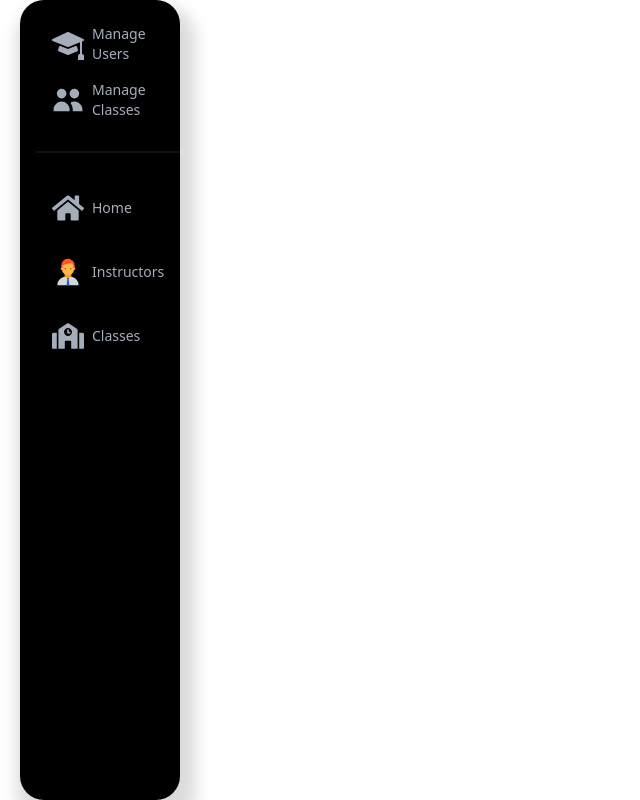
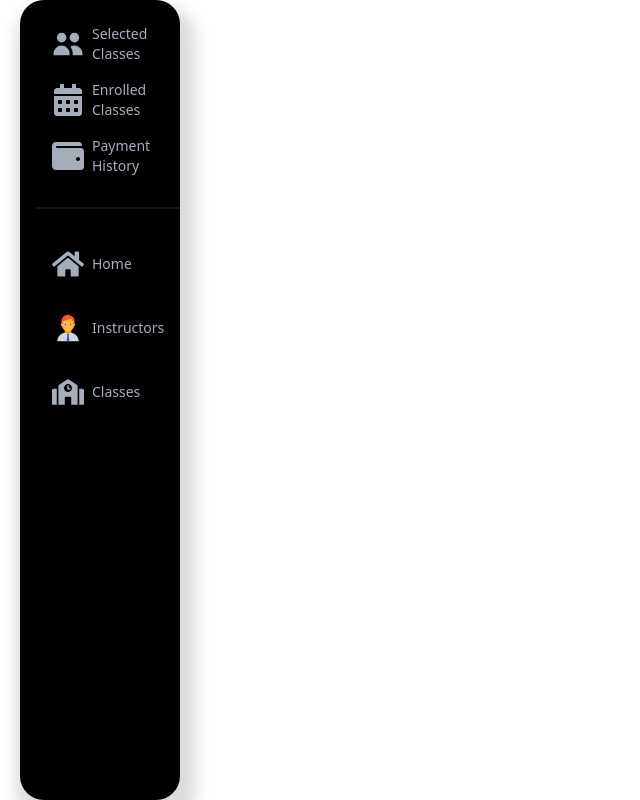
Before and after one commit to mrnayem2026/Ninja-King-Fu-Client, a React (Vite) app: page /dashboard in a window 1280 px wide. Shown: the whole page, without its empty margins (0-640 px from the left). Built offline with nearby package versions, Linux system fonts and the light colour scheme; no server answers; a web font is replaced by a local one.

Commit message:
3 page created

```diff
--- a/src/components/shared/Navbar/Navbar.jsx
+++ b/src/components/shared/Navbar/Navbar.jsx
@@ -15,8 +15,8 @@ const Navbar = () => {
     const [isMenuOpen, setIsMenuOpen] = useState(false)
     const { user, loading, logOut } = useAuth();
 
-     // ! TODO : Admin and Instructor dynamic korte hobe
-    const isAdmin = true;
+     // ! TODO : Admin and Instructor dynamic korte hobe {README.md er live change korte hobe}
+    const isAdmin = false;
     const instructors = false ;
 
     console.log({ user });
--- a/src/layouts/Dashboard/Dashboard.jsx
+++ b/src/layouts/Dashboard/Dashboard.jsx
@@ -9,7 +9,7 @@ import 'react-tooltip/dist/react-tooltip.css'
 
 const Dashboard = () => {
     // ! TODO : Admin and Instructor dynamic korte hobe
-    const isAdmin =true ;
+    const isAdmin =false ;
     const instructors =false ;
 
     return (
@@ -36,9 +36,9 @@ const Dashboard = () => {
                             </>
                         ) : (
                             <>
-                                <li><NavLink to="/dashboard/home"><FaHome></FaHome> User Home</NavLink></li>
-                                <li><NavLink to="/dashboard/reservations"><FaCalendarAlt></FaCalendarAlt> Reservations</NavLink></li>
-                                <li><NavLink to="/dashboard/history"><FaWallet></FaWallet> Payment History</NavLink></li>
+                                <li><NavLink to="/dashboard/my_selected_classes"><HiUsers className='w-8 h-8'></HiUsers>Selected Classes</NavLink></li>
+                                <li><NavLink to="/dashboard/my_enrolled_classes"><FaCalendarAlt className='w-8 h-8'></FaCalendarAlt>Enrolled Classes</NavLink></li>
+                                <li><NavLink to="/dashboard/payment_history"><FaWallet className='w-8 h-8'></FaWallet> Payment History</NavLink></li>
                             </>
                         )
                     }
--- /dev/null
+++ b/src/pages/Dashboard/Student Dashboard/MyEnrolledClasses.jsx
@@ -0,0 +1,11 @@
+import React from 'react';
+
+const MyEnrolledClasses = () => {
+    return (
+        <div>
+            I am from My Enrolled Classes
+        </div>
+    );
+};
+
+export default MyEnrolledClasses;
--- /dev/null
+++ b/src/pages/Dashboard/Student Dashboard/MySelectedClasses.jsx
@@ -0,0 +1,11 @@
+import React from 'react';
+
+const MySelectedClasses = () => {
+    return (
+        <div>
+            I am from My Selected Classes
+        </div>
+    );
+};
+
+export default MySelectedClasses;
--- /dev/null
+++ b/src/pages/Dashboard/Student Dashboard/PaymentHistory.jsx
@@ -0,0 +1,11 @@
+import React from 'react';
+
+const PaymentHistory = () => {
+    return (
+        <div>
+            I am form payment history
+        </div>
+    );
+};
+
+export default PaymentHistory;
```
Also changed, not shown: src/Routes/Router.jsx (+15 -0 lines).
